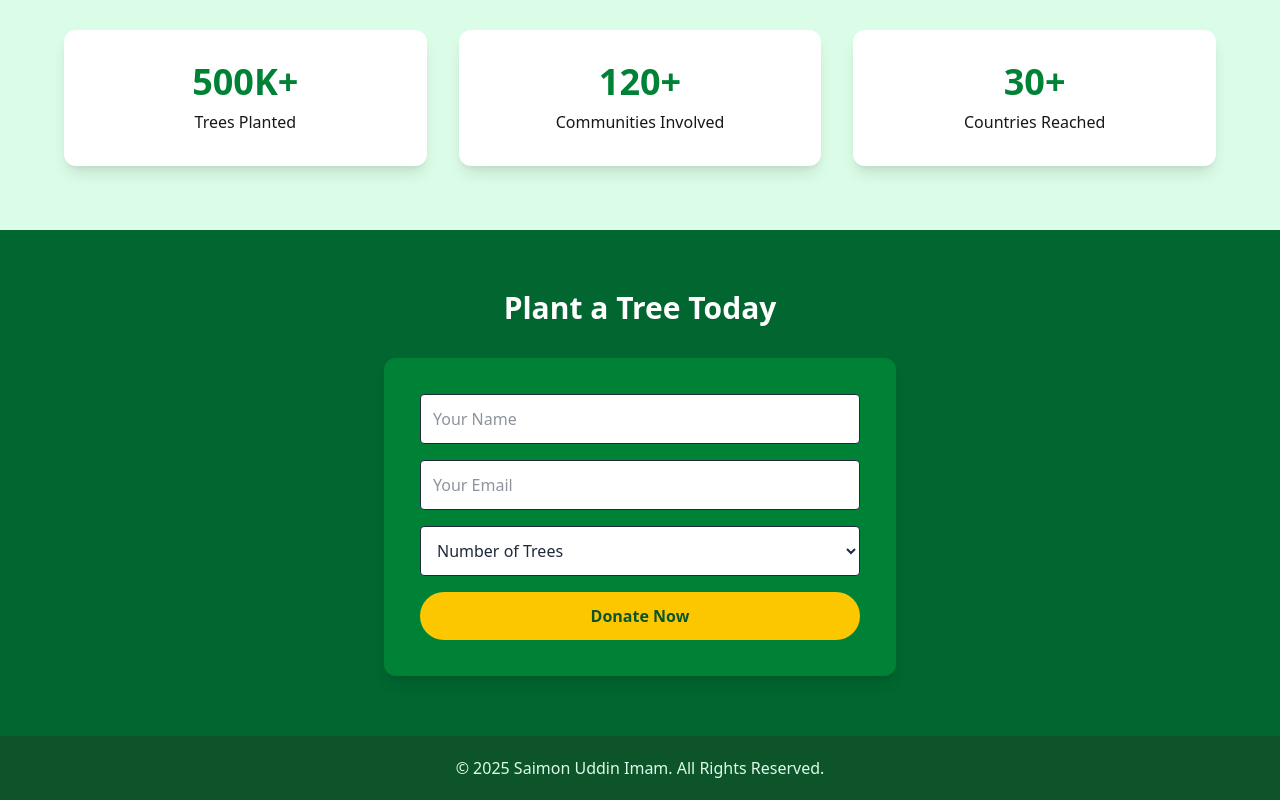
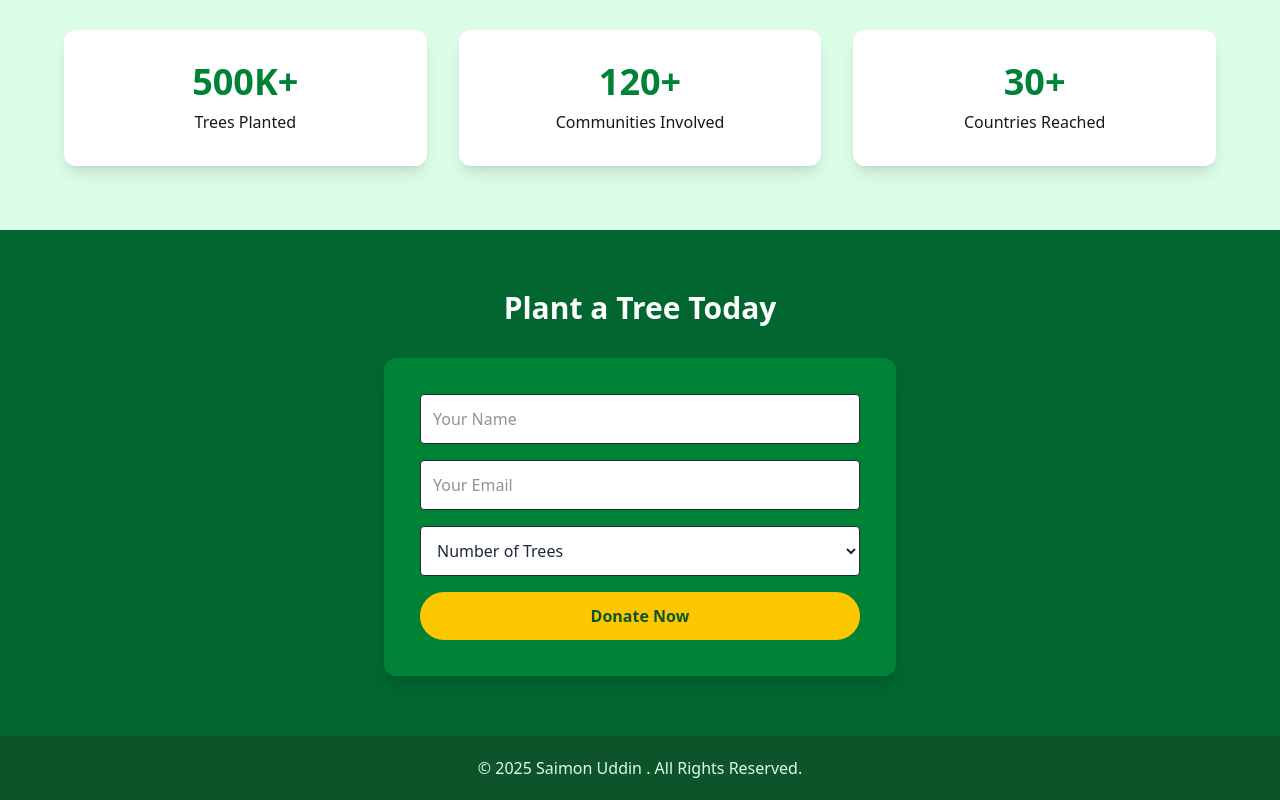
Before and after one commit to saimonuddinimam/B12A-06-Green_Earth_Website, a plain HTML site: page index.html in a window 1280 px wide. Shown: the part 1150-1950 px from the top of the page. Drawn offline with nearby package versions, Linux system fonts and the light colour scheme; no server answers.

Commit message:
sixth commit

```diff
--- a/index.html
+++ b/index.html
@@ -167,7 +167,7 @@
 
     <!-- Footer -->
     <footer class="bg-green-900 text-green-100 text-center py-5">
-        <p>&copy; 2025 Saimon Uddin Imam. All Rights Reserved.</p>
+        <p>&copy; 2025 Saimon Uddin . All Rights Reserved.</p>
     </footer>
 
     <script src="./script.js"></script>
```
Also changed, not shown: 1 other file.
